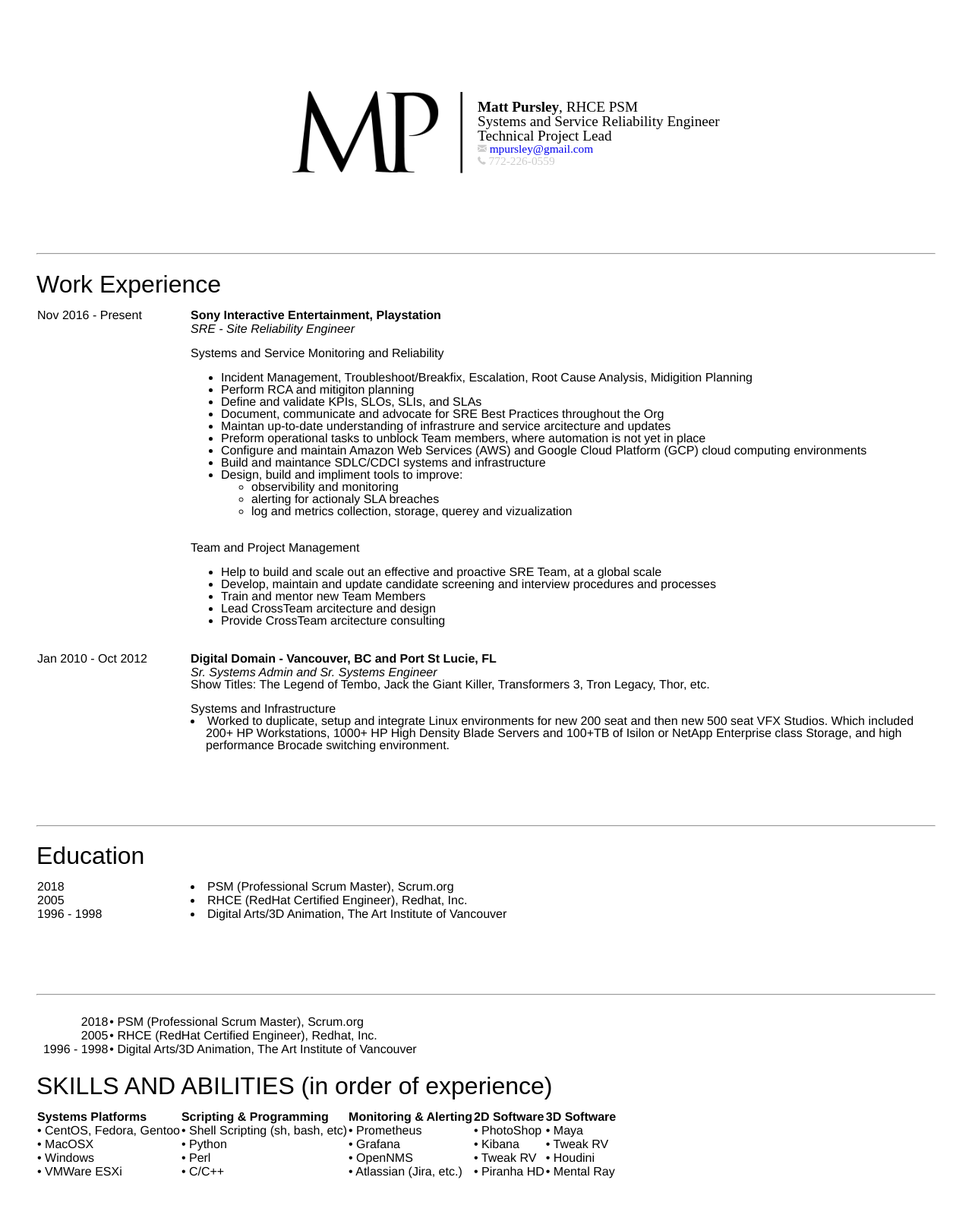
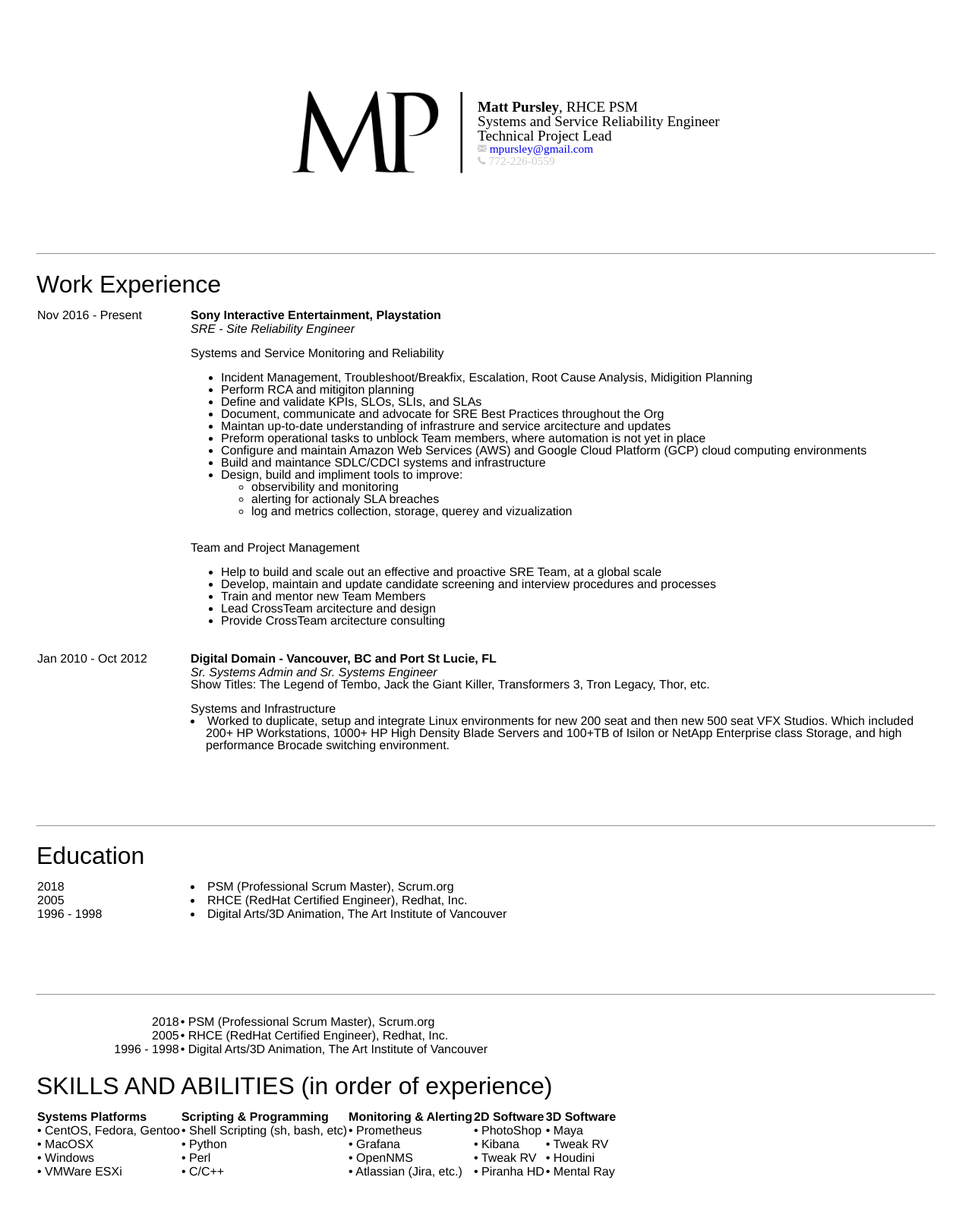
Before and after one commit to mpursley/mpursley.github.io, a Jekyll site: the page built from index_resume_short.md, in a window 1280 px wide. Shown: the whole page at 76% size. Built offline with Jekyll 4.4.1, drawn with Linux system fonts in a browser that asks for light colours.

Commit message:
Update index_resume_short.md

```diff
--- a/index_resume_short.md
+++ b/index_resume_short.md
@@ -127,7 +127,7 @@ title: Matt Pursley's CV
 <br><br><br><br>
 <hr>
 
-&nbsp;&nbsp;&nbsp;&nbsp;&nbsp;&nbsp;&nbsp;&nbsp;&nbsp;&nbsp;&nbsp;&nbsp;&nbsp;&nbsp;&nbsp;&nbsp;&nbsp;&nbsp;&nbsp;&nbsp;&nbsp;|   &nbsp;
+&nbsp;&nbsp;&nbsp;&nbsp;&nbsp;&nbsp;&nbsp;&nbsp;&nbsp;&nbsp;&nbsp;&nbsp;&nbsp;&nbsp;&nbsp;&nbsp;&nbsp;&nbsp;&nbsp;&nbsp;&nbsp;&nbsp;&nbsp;&nbsp;&nbsp;&nbsp;&nbsp;&nbsp;&nbsp;&nbsp;&nbsp;&nbsp;&nbsp;&nbsp;&nbsp;&nbsp;&nbsp;&nbsp;&nbsp;&nbsp;&nbsp;&nbsp;|   &nbsp;
 -------------------------------------------:|--------------------------------------------
 2018  |  • PSM (Professional Scrum Master), Scrum.org
 2005	             |  • RHCE (RedHat Certified Engineer), Redhat, Inc.
```
